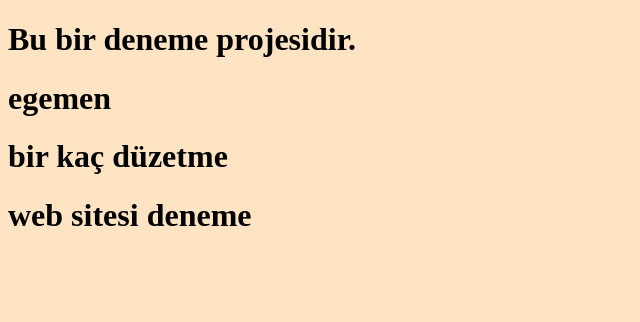
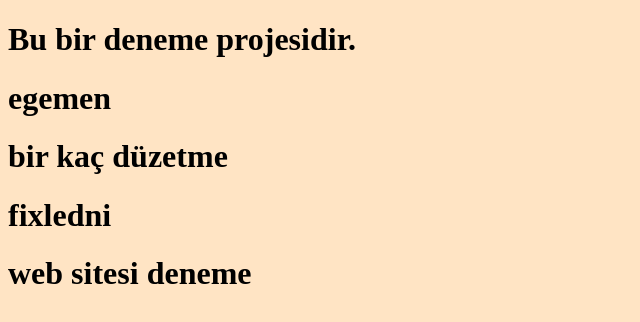
Before and after one commit to MaelStoorm/goit-new-try, a plain HTML site: page index.html in a window 1280 px wide. Shown: the whole page, without its empty margins (0-640 px from the left). Drawn offline with Linux system fonts and the light colour scheme.

Commit message:
fixlendi

```diff
--- a/index.html
+++ b/index.html
@@ -13,6 +13,7 @@
 
 
 <h1> bir kaç düzetme
+    <h1>fixledni</h1>
 
 </h1>
                                                                   <h1>web sitesi deneme</h1>    </body>
```
